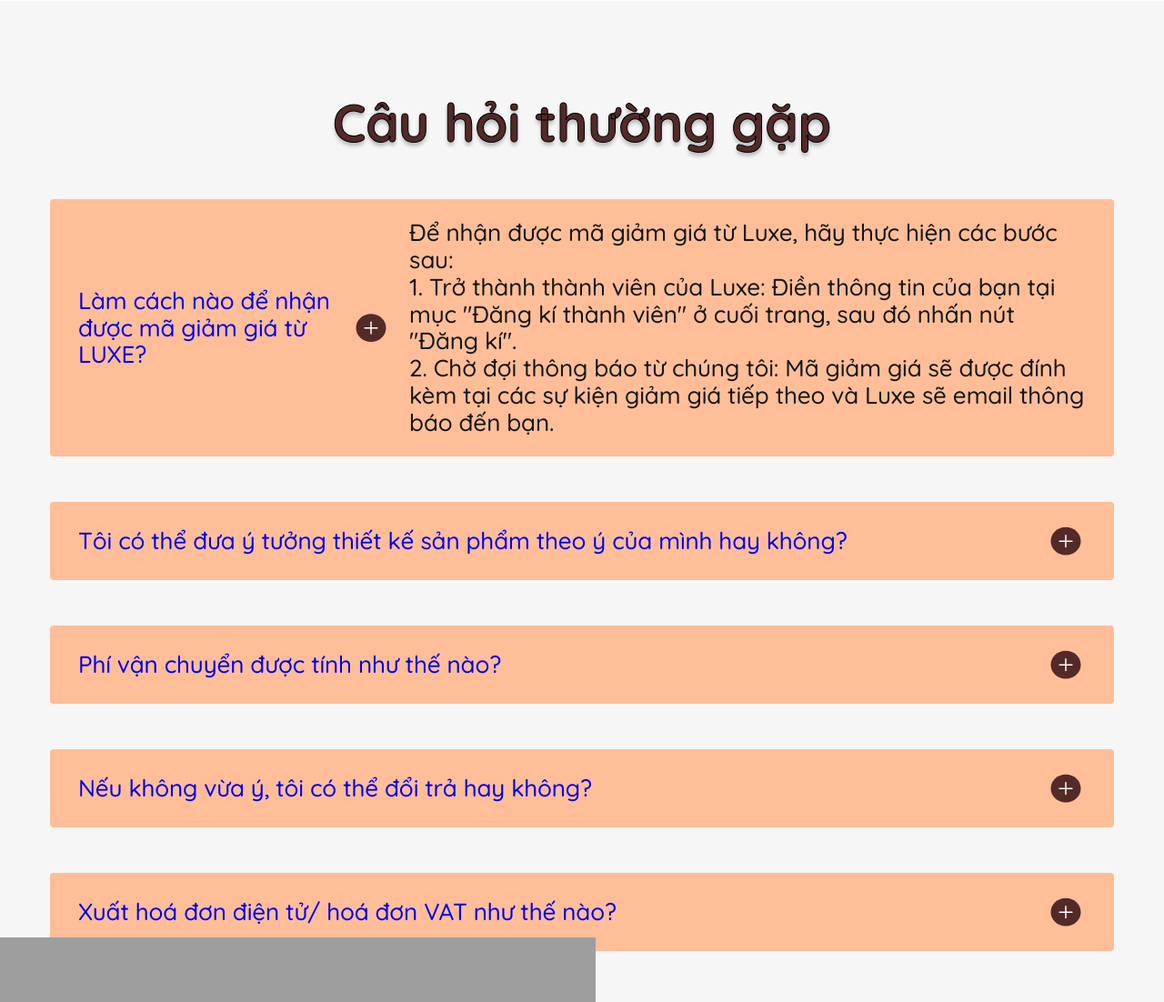
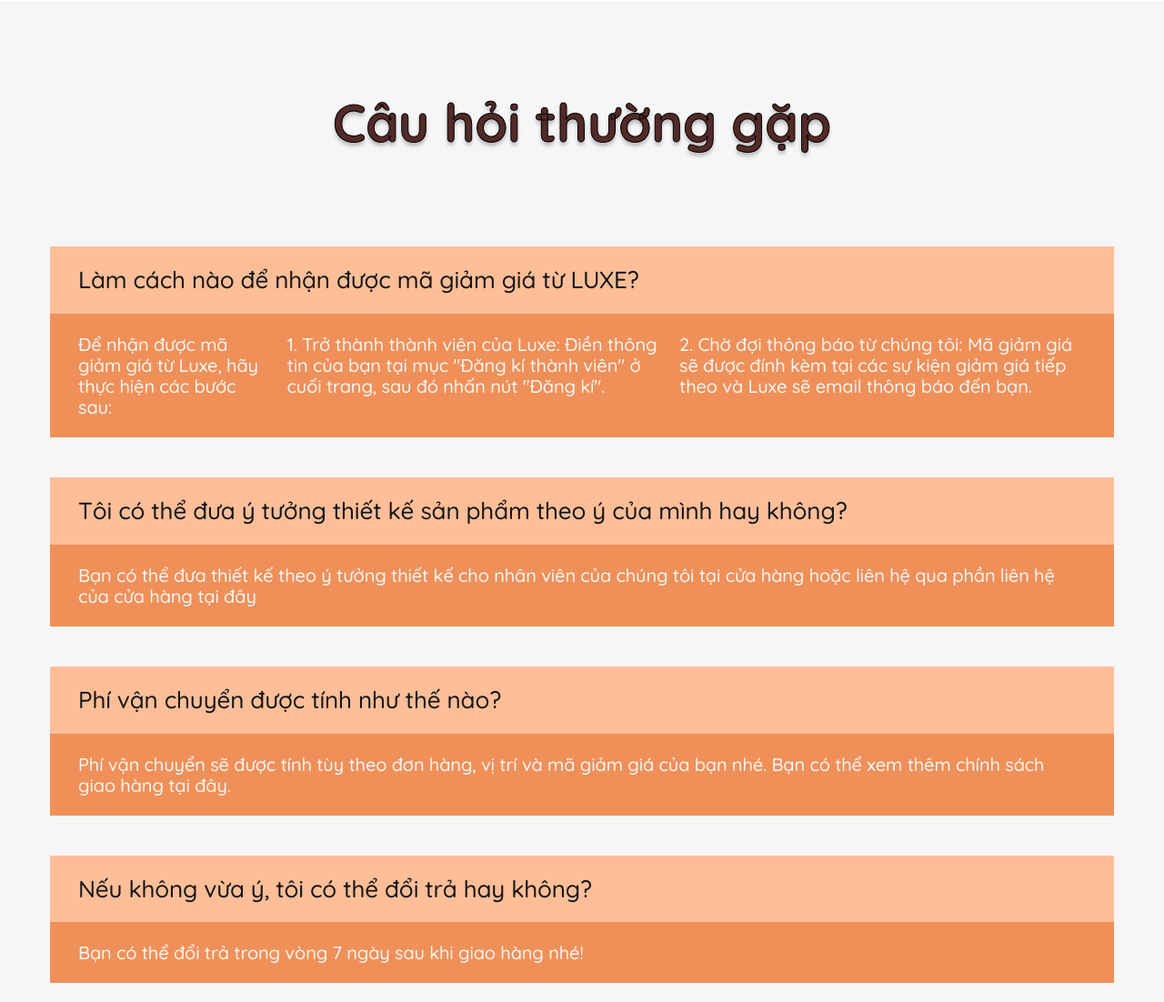
Before and after one commit to minhdieu24/Luxe-User, a PHP site: page /hotro.html in a window 1280 px wide. Shown: the part 312-1414 px from the top of the page at 91% size. Run offline with PHP 8.4, Linux system fonts and the light colour scheme; grey boxes are pictures that could not be loaded.

Commit message:
sap done

```diff
--- a/css/styles.css
+++ b/css/styles.css
@@ -16,6 +16,9 @@
     /* contact content*/
     --contact-background: #f6f6f6;
     --contact-text: #171c28;
+    /* faq content*/
+    --faq-background: #f6f6f6;
+    --faq-text: #522a28;
   }
 
 
@@ -29,6 +32,9 @@
     /* contact content*/
     --contact-background: #292e39;
     --contact-text: #ffffff;
+    /* faq content*/
+    --faq-background: #292e39;
+    --faq-text: #ffffff;
   }
 
 
@@ -549,7 +555,7 @@
 
   /*== FAQ ==*/
   .faq-section {
-    background-color: #f6f6f6;
+    background-color: var(--faq-background);
     display: flex;
     padding: 80px 0;
     flex-direction: column;
@@ -557,12 +563,13 @@
   }
 
   .faq-title {
-    color: #522a28;
+    color: var(--faq-text);
     text-align: center;
     text-shadow: 0px 4px 4px rgba(0, 0, 0, 0.25);
     -webkit-text-stroke-width: 1px;
     -webkit-text-stroke-color: #000;
     margin-top: 20px;
+    margin-bottom: 80px;
     font: 700 58px/117% Quicksand, sans-serif;
   }
 
@@ -582,18 +589,6 @@
   }
 
   .faq-item {
-    border-radius: 4px;
-    background-color: #ffbe98;
-    display: flex;
-    margin-top: 50px;
-    width: 1170px;
-    max-width: 100%;
-    gap: 20px;
-    font-size: 26px;
-    color: #131717;
-    font-weight: 500;
-    letter-spacing: -0.13px;
-    line-height: 115%;
     padding: 22px 31px;
   }
 
@@ -609,6 +604,18 @@
     flex-grow: 1;
     flex-basis: auto;
     margin: auto 0;
+    background-color: #ffbe98;
+    display: flex;
+    width: 1170px;
+    max-width: 100%;
+    gap: 20px;
+    font-size: 26px;
+    color: #131717;
+    font-weight: 500;
+    letter-spacing: -0.13px;
+    line-height: 115%;
+    padding: 22px 31px;
+    cursor: pointer;
   }
 
   @media (max-width: 991px) {
@@ -621,6 +628,18 @@
     flex-grow: 1;
     flex-basis: auto;
     margin: auto 0;
+    display: none;
+    background-color: #EF9059;
+    display: flex;
+    width: 1170px;
+    max-width: 100%;
+    gap: 20px;
+    font-size: 20px;
+    color: whitesmoke;
+    font-weight: 500;
+    letter-spacing: -0.13px;
+    line-height: 115%;
+    padding: 22px 31px;
 
   }
 
--- a/hotro.html
+++ b/hotro.html
@@ -18,7 +18,7 @@
     <link rel="stylesheet" href="css/styles.css" />
     <link rel="stylesheet" href="css/responsinve.css" />
     <!-- Scripts -->
-    <script src="./js/scripts.js"></script>
+    <script src="./js/script.js"></script>
   </head>
   <body>
     <!-- PC Header -->
@@ -122,34 +122,56 @@
         <h2 class="faq-title">Câu hỏi thường gặp</h2>
         <!-- Câu hỏi 1 -->
         <div class="faq-item">
-            <a class="faq-question" href="#faq-1" data-toggle="collapse" id="question1">Làm cách nào để nhận được mã giảm giá từ LUXE?</a>
-            <img src="./icon/plus.svg" alt="" />
-            <div class="faq-answer" id="faq-1">
-              <p class="faq__text">Để nhận được mã giảm giá từ Luxe, hãy thực hiện các bước sau:</p>
-              <p class="faq__text"><strong>1. Trở thành thành viên của Luxe:</strong> Điền thông tin của bạn tại mục "Đăng kí thành viên" ở cuối trang, sau đó nhấn nút "Đăng kí".</p>
-              <p class="faq__text"><strong>2. Chờ đợi thông báo từ chúng tôi:</strong> Mã giảm giá sẽ được đính kèm tại các sự kiện giảm giá tiếp theo và Luxe sẽ email thông báo đến bạn.</p>
-          </div>
+            <!--<a class="faq-question" href="#faq-1" data-toggle="collapse">Làm cách nào để nhận được mã giảm giá từ LUXE?</a>-->
+            <div class="faq-question"> Làm cách nào để nhận được mã giảm giá từ LUXE?</div>
+            <div class="faq-answer">
+              <p>Để nhận được mã giảm giá từ Luxe, hãy thực hiện các bước sau:</p>
+              <p><strong>1. Trở thành thành viên của Luxe:</strong> Điền thông tin của bạn tại mục "Đăng kí thành viên" ở cuối trang, sau đó nhấn nút "Đăng kí".</p>
+              <p><strong>2. Chờ đợi thông báo từ chúng tôi:</strong> Mã giảm giá sẽ được đính kèm tại các sự kiện giảm giá tiếp theo và Luxe sẽ email thông báo đến bạn.</p>
+            </div>
         </div>
+
         <!-- Câu hỏi 2 -->
         <div class="faq-item">
-          <a class="faq-question" href="#faq-2" data-toggle="collapse" id="question2">Tôi có thể đưa ý tưởng thiết kế sản phẩm theo ý của mình hay không?</a>
-          <img src="./icon/plus.svg" alt=""/>
+          <div class="faq-question">Tôi có thể đưa ý tưởng thiết kế sản phẩm theo ý của mình hay không?</div>
+          <div class="faq-answer">
+            Bạn có thể đưa thiết kế theo ý tưởng thiết kế cho nhân viên của chúng tôi tại cửa hàng hoặc liên hệ qua phần liên hệ của cửa hàng tại đây
+          </div>
         </div>
         <!-- Câu hỏi 3 -->
         <div class="faq-item">
-          <a class="faq-question" href="#faq-3" data-toggle="collapse" id="question3">Phí vận chuyển được tính như thế nào?</a>
-          <img src="./icon/plus.svg" alt=""/>
+          <div class="faq-question"> Phí vận chuyển được tính như thế nào?</div>
+          <div class="faq-answer">
+            Phí vận chuyển sẽ được tính tùy theo đơn hàng, vị trí và mã giảm giá của bạn nhé. Bạn có thể xem thêm chính sách giao hàng tại đây.
+          </div>
         </div>
         <!-- Câu hỏi 4 -->
         <div class="faq-item">
-          <a class="faq-question" href="#faq-4" data-toggle="collapse" id="question4">Nếu không vừa ý, tôi có thể đổi trả hay không?</a>
-          <img src="./icon/plus.svg" alt=""/>
+          <div class="faq-question">Nếu không vừa ý, tôi có thể đổi trả hay không?</div>
+          <div class="faq-answer">
+            Bạn có thể đổi trả trong vòng 7 ngày sau khi giao hàng nhé!
+          </div>
         </div>
         <!-- Câu hỏi 5 -->
         <div class="faq-item">
-          <a class="faq-question" href="#faq-4" data-toggle="collapse" id="question4">Xuất hoá đơn điện tử/ hoá đơn VAT như thế nào?</a>
-          <img src="./icon/plus.svg" alt=""/>
+          <div class="faq-question"> Xuất hoá đơn điện tử/ hoá đơn VAT như thế nào?</div>
+          <div class="faq-answer">
+            Bạn liên hệ nhân viên của Luxe tại cửa hàng hoặc thông qua các kênh liên lạc qua facebook/instagram của Luxe kèm theo hoá đơn để được hỗ trợ nhé!
+          </div>
         </div>
+        <!-- Ẩn hiện nội dung-->
+      <script>
+        const faqquestion = document.querySelectorAll('.faq-question');
+          faqquestion.forEach(header => {
+            header.addEventListener('click', () => {
+                const content = header.nextElementSibling;
+                if (content.style.display === 'none') {
+                    content.style.display = 'block';
+                } else {
+                    content.style.display = 'none';
+                }
+            });
+          });</script>
       </section>
     <!-- Footer -->
     <footer class="footer">
@@ -234,10 +256,6 @@
           </div>
         </div>
     </div>
-
-
-
-
     <div class="footer-copyright">
         <div class="container">
           <div class="payment-method">
--- a/lienhe.html
+++ b/lienhe.html
@@ -18,7 +18,7 @@
     <link rel="stylesheet" href="css/styles.css" />
     <link rel="stylesheet" href="css/responsinve.css" />
     <!-- Scripts -->
-    <script src="./js/script.js"></script>
+    <script src="./js/scripts.js"></script>
   </head>
   <body>
     <!-- PC Header -->
```
Also changed, not shown: nhap.html (added, +51 -0 lines), js/scripts.js (line endings or trailing spaces).
